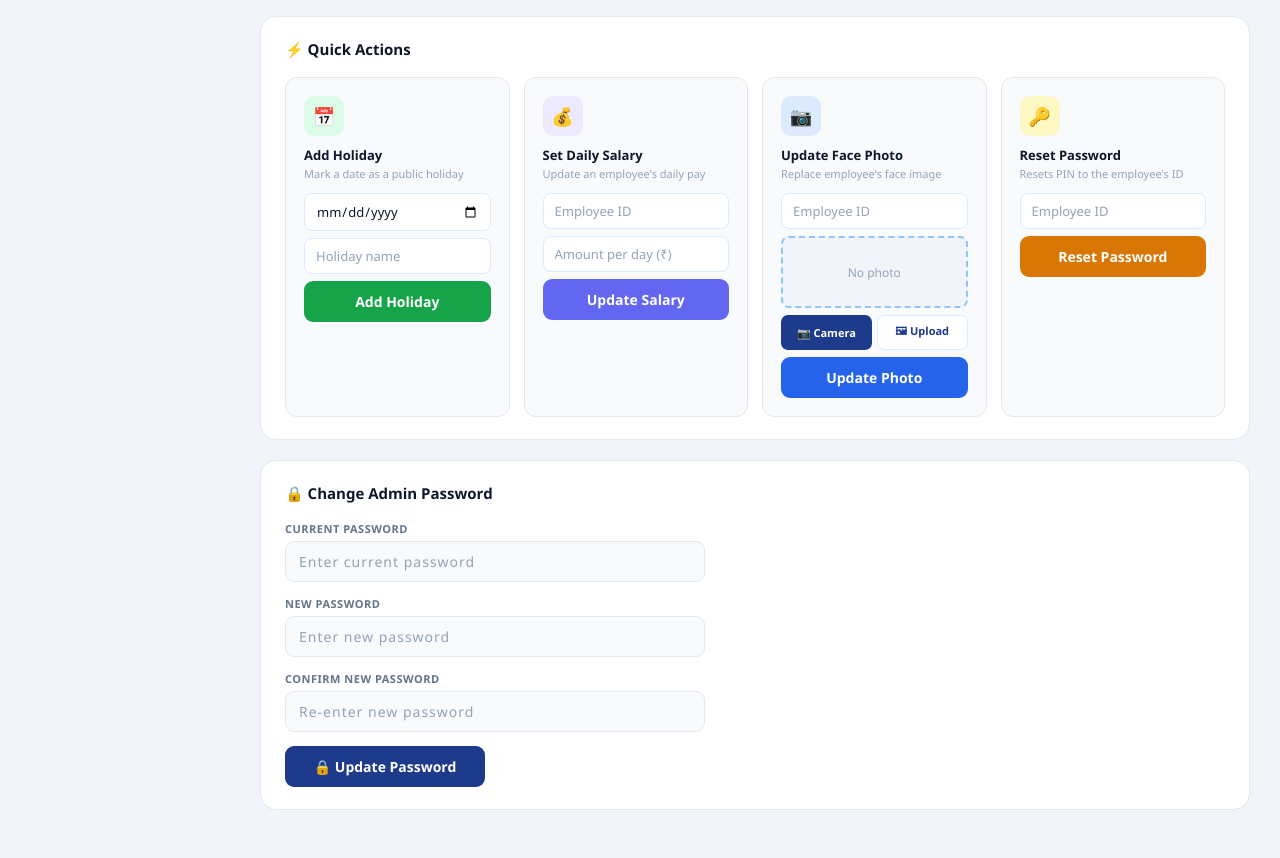
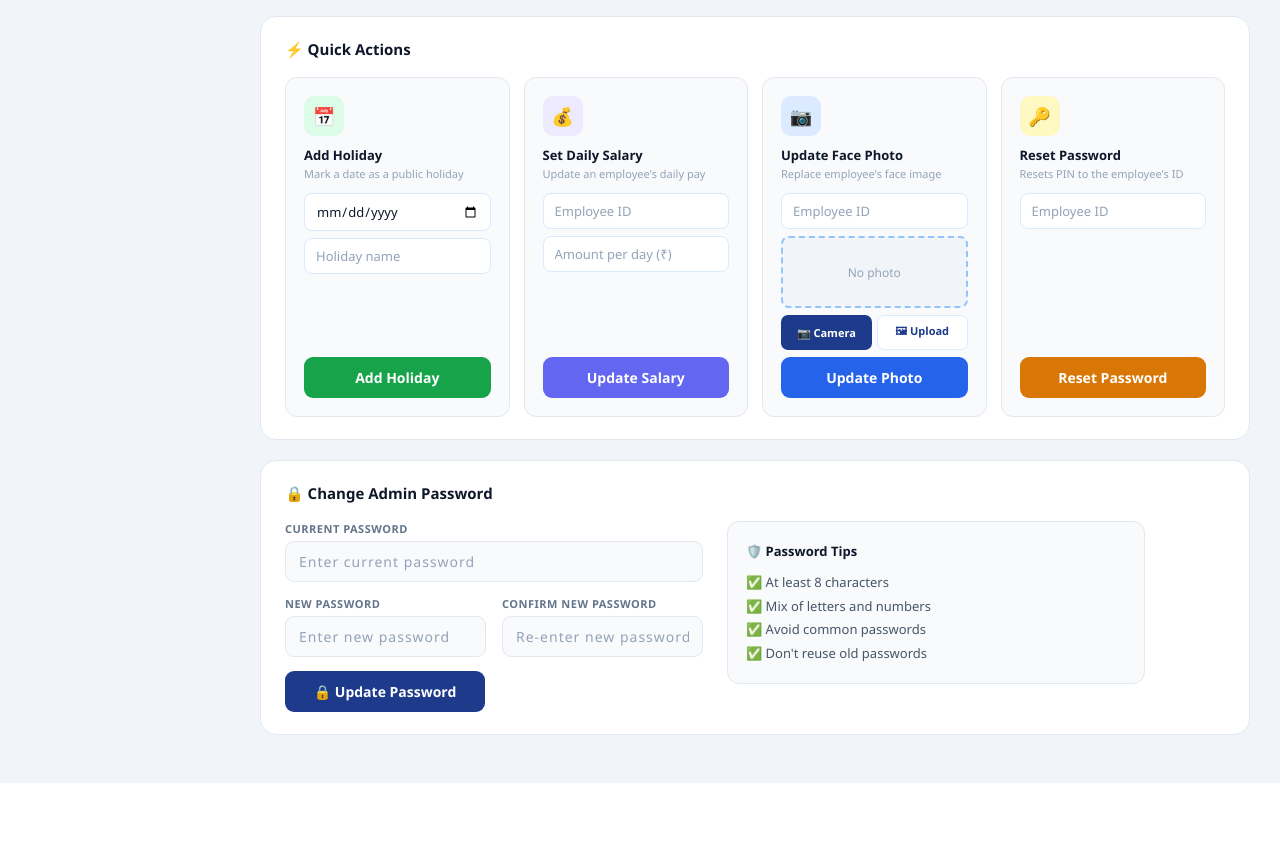
Before and after one commit to Nithin-magzest/emplyeee-attendance, a Flask app: page /admin in a window 1280 px wide. Shown: the part 1051-1909 px from the top of the page. After the commit the page ends 1834 px from the top, so only its background shows below. Run offline with Flask 3, Linux system fonts and the light colour scheme; the visitor is signed in with stand-in values (Sample User, id 1); data that the repository does not hold is empty.

Commit message:
Improve Quick Actions card alignment and Change Admin Password layout
Co-Authored-By: Claude Sonnet 4.6 <noreply@anthropic.com>

```diff
--- a/templates/admin.html
+++ b/templates/admin.html
@@ -132,6 +132,7 @@
       }
       .action-card h4   { font-size: 13px; font-weight: 700; margin-bottom: 2px; color: #0f172a; }
       .action-card .sub { font-size: 11px; color: #94a3b8; margin-bottom: 12px; }
+      .action-card form { flex: 1; display: flex; flex-direction: column; }
       .action-card input {
         width: 100%; padding: 8px 11px;
         border: 1px solid #dbeafe; border-radius: 8px;
@@ -484,11 +485,13 @@
           <div class="flash flash-error" style="max-width:420px;">❌ New passwords do not match.</div>
         {% endif %}
 
-        <form action="/change_admin_password" method="POST" class="pwd-form" style="max-width:420px;">
+        <div style="display:grid;grid-template-columns:1fr 1fr;gap:24px;align-items:start;max-width:860px;">
+          <form action="/change_admin_password" method="POST" class="pwd-form">
             <div class="field">
               <label>Current Password</label>
               <input type="password" name="current_password" placeholder="Enter current password" required />
             </div>
+            <div style="display:grid;grid-template-columns:1fr 1fr;gap:0 16px;">
               <div class="field">
                 <label>New Password</label>
                 <input type="password" name="new_password" placeholder="Enter new password" required />
@@ -497,8 +500,17 @@
                 <label>Confirm New Password</label>
                 <input type="password" name="confirm_password" placeholder="Re-enter new password" required />
               </div>
+            </div>
             <button type="submit" class="btn btn-navy" style="max-width:200px;">🔒 Update Password</button>
           </form>
+          <div style="background:#f8fafc;border:1px solid #e2e8f0;border-radius:12px;padding:18px;font-size:13px;color:#475569;line-height:1.8;">
+            <div style="font-weight:700;color:#0f172a;margin-bottom:8px;">🛡️ Password Tips</div>
+            <div>✅ At least 8 characters</div>
+            <div>✅ Mix of letters and numbers</div>
+            <div>✅ Avoid common passwords</div>
+            <div>✅ Don't reuse old passwords</div>
+          </div>
+        </div>
       </div>
 
     </div><!-- /main -->
```
Lines whose indentation alone changed are shown as unchanged.
